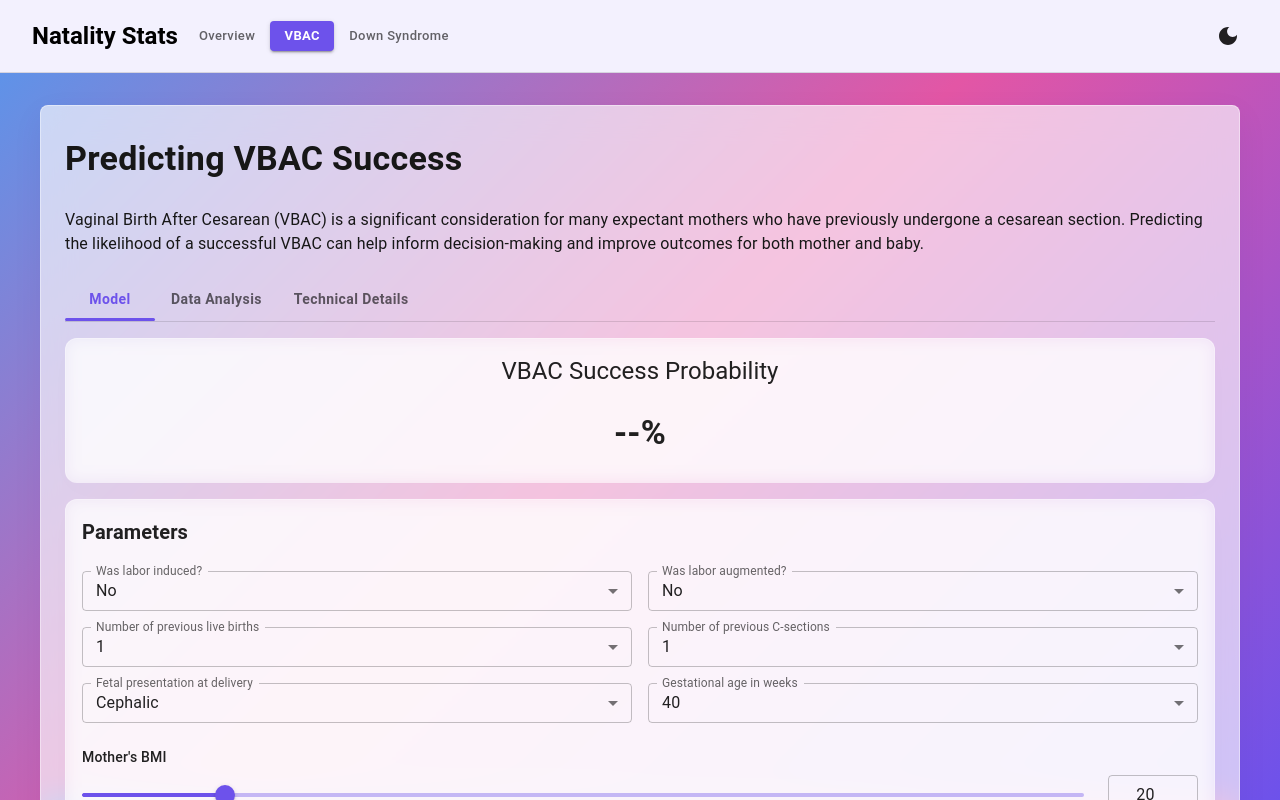
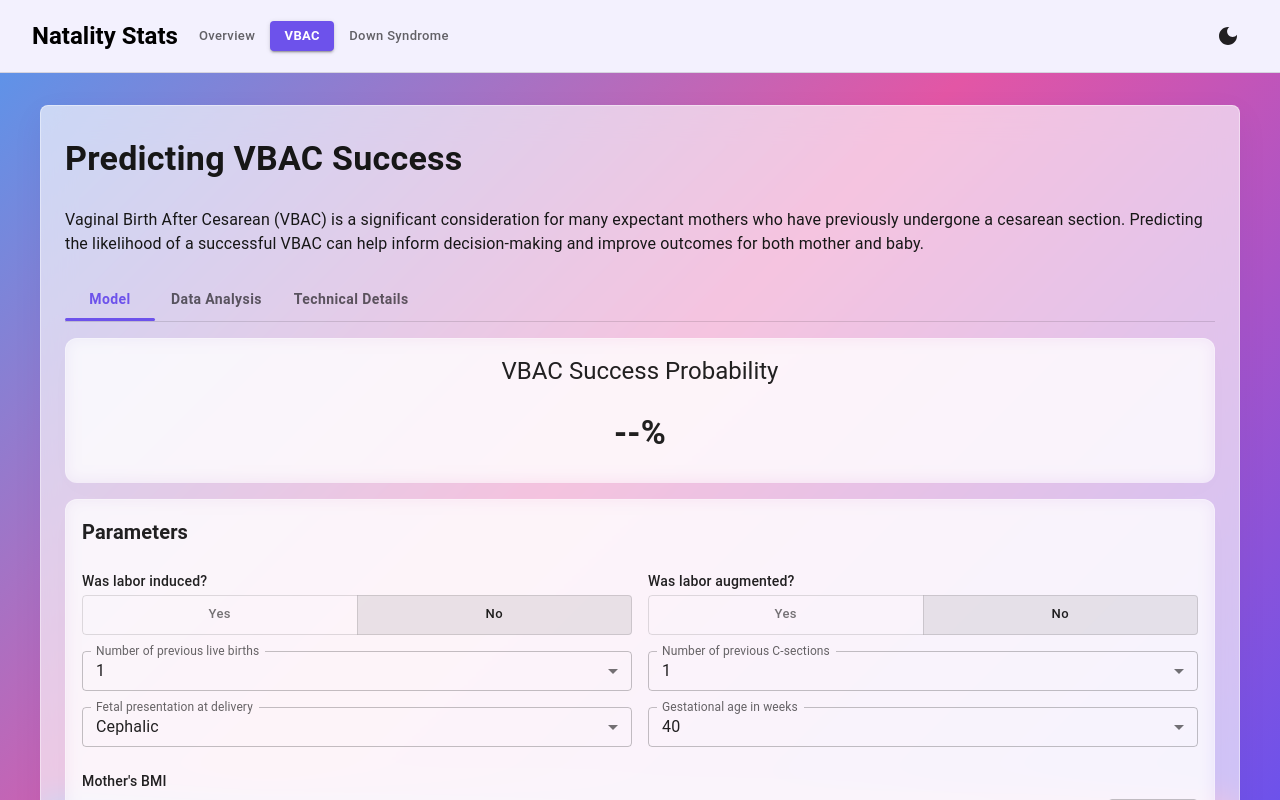
Before and after one commit to shroommu/natality-stats, a Next.js app in the folder frontend/: page /vbac in a window 1280 px wide. Shown: the top 800 px of the page. Built offline with nearby package versions, Linux system fonts and the light colour scheme.

Commit message:
replace binary select dropdowns with styled toggle buttons for labor induced and augmented fields

```diff
--- a/frontend/app/vbac/components/model.tsx
+++ b/frontend/app/vbac/components/model.tsx
@@ -11,6 +11,8 @@ import {
   Card,
   CircularProgress,
   Slider,
+  ToggleButton,
+  ToggleButtonGroup,
 } from "@mui/material";
 
 export function VBACModel() {
@@ -115,38 +117,59 @@ export function VBACModel() {
             gap: 2,
           }}
         >
-          <TextField
-            select
-            label="Was labor induced?"
-            name="laborInduced"
-            fullWidth
-            size="small"
-            variant="outlined"
-            disabled={loading}
-            value={vbacPredictionParameters.laborInduced}
-            onChange={(event) =>
-              updateParameter("laborInduced", event.target.value)
-            }
-          >
-            <MenuItem value={true as never}>Yes</MenuItem>
-            <MenuItem value={false as never}>No</MenuItem>
-          </TextField>
-          <TextField
-            select
-            label="Was labor augmented?"
-            name="laborAugmented"
-            fullWidth
-            size="small"
-            variant="outlined"
-            disabled={loading}
-            value={vbacPredictionParameters.laborAugmented}
-            onChange={(event) =>
-              updateParameter("laborAugmented", event.target.value)
-            }
-          >
-            <MenuItem value={true as never}>Yes</MenuItem>
-            <MenuItem value={false as never}>No</MenuItem>
-          </TextField>
+          <Box sx={{ display: "flex", flexDirection: "column", gap: 0.5 }}>
+            <Typography variant="body2" color="text.secondary" sx={{ fontWeight: 500 }}>
+              Was labor induced?
+            </Typography>
+            <ToggleButtonGroup
+              value={vbacPredictionParameters.laborInduced}
+              exclusive
+              disabled={loading}
+              onChange={(event, value) => {
+                if (value !== null) {
+                  updateParameter("laborInduced", value);
+                }
+              }}
+              size="small"
+              fullWidth
+              aria-label="Was labor induced?"
+              sx={{ height: 40 }}
+            >
+              <ToggleButton value={true} sx={{ textTransform: "none", fontWeight: 500 }}>
+                Yes
+              </ToggleButton>
+              <ToggleButton value={false} sx={{ textTransform: "none", fontWeight: 500 }}>
+                No
+              </ToggleButton>
+            </ToggleButtonGroup>
+          </Box>
+
+          <Box sx={{ display: "flex", flexDirection: "column", gap: 0.5 }}>
+            <Typography variant="body2" color="text.secondary" sx={{ fontWeight: 500 }}>
+              Was labor augmented?
+            </Typography>
+            <ToggleButtonGroup
+              value={vbacPredictionParameters.laborAugmented}
+              exclusive
+              disabled={loading}
+              onChange={(event, value) => {
+                if (value !== null) {
+                  updateParameter("laborAugmented", value);
+                }
+              }}
+              size="small"
+              fullWidth
+              aria-label="Was labor augmented?"
+              sx={{ height: 40 }}
+            >
+              <ToggleButton value={true} sx={{ textTransform: "none", fontWeight: 500 }}>
+                Yes
+              </ToggleButton>
+              <ToggleButton value={false} sx={{ textTransform: "none", fontWeight: 500 }}>
+                No
+              </ToggleButton>
+            </ToggleButtonGroup>
+          </Box>
           <TextField
             select
             label="Number of previous live births"
```
Also changed, not shown: 1 other file (tests, documents, lock files or other folders).
